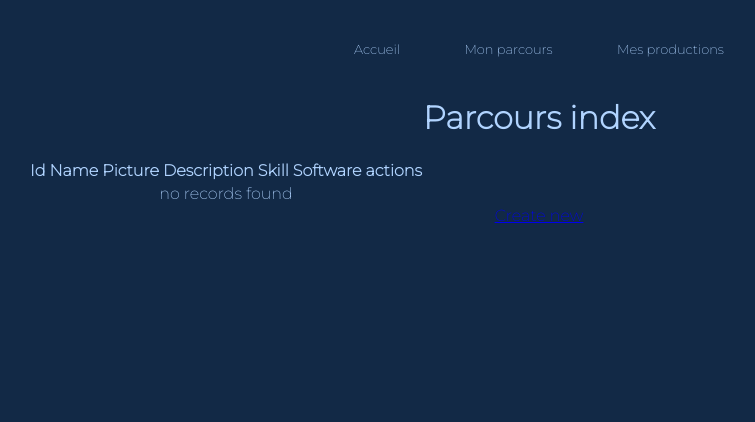
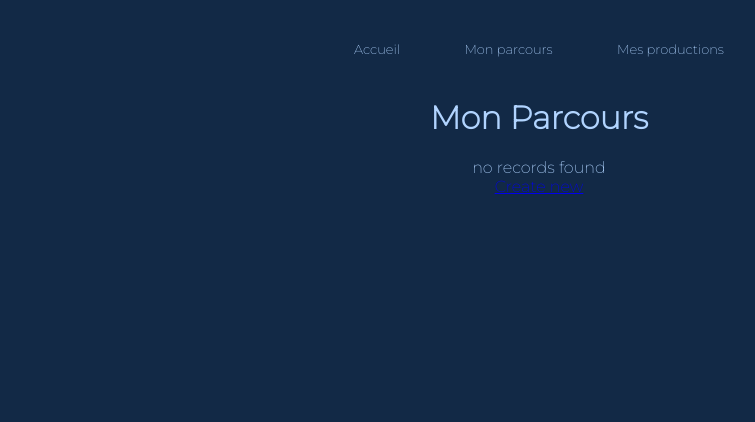
Before and after one commit to Guillaume-Debeire/MonSite, a Symfony app: template MonSite/templates/parcours/index.html.twig in a window 1280 px wide. Shown: the top 422 px of the page, without its empty margins (101-856 px from the left). Run offline with Twig, Linux system fonts and the light colour scheme; the template is opened without the code that fills it, so the values that code supplies are empty; some libraries are stand-ins or nearby versions.

Commit message:
parcours + production

```diff
--- a/MonSite/public/css/style.css
+++ b/MonSite/public/css/style.css
@@ -29,8 +29,14 @@ body {
     font-size: small;
 }
 
+.parcours_index {
+    text-emphasis: none;
+    text-decoration: none;
+    color: rgb(177, 212, 255);
+}
+
 .header a:hover{
-    background-color: rgb(37, 69, 107);
+    background-color: rgb(33, 62, 97);
     color: rgb(255, 255, 255);
     box-shadow: 0px 8px 10px 0px rgb(12, 28, 48);
 }
--- a/MonSite/src/Controller/ParcoursController.php
+++ b/MonSite/src/Controller/ParcoursController.php
@@ -39,7 +39,7 @@ class ParcoursController extends AbstractController
             $entityManager->persist($parcour);
             $entityManager->flush();
 
-            return $this->redirectToRoute('parcours_index');
+            return $this->redirectToRoute('parcours');
         }
 
         return $this->render('parcours/new.html.twig', [
--- a/MonSite/templates/parcours/index.html.twig
+++ b/MonSite/templates/parcours/index.html.twig
@@ -1,36 +1,12 @@
 {% extends 'base.html.twig' %}
 
-{% block title %}Parcours index{% endblock %}
+{% block title %}Mon Parcours{% endblock %}
 
 {% block body %}
-    <h1>Parcours index</h1>
+    <h1>Mon Parcours</h1>
 
-    <table class="table">
-        <thead>
-            <tr>
-                <th>Id</th>
-                <th>Name</th>
-                <th>Picture</th>
-                <th>Description</th>
-                <th>Skill</th>
-                <th>Software</th>
-                <th>actions</th>
-            </tr>
-        </thead>
-        <tbody>
         {% for parcour in parcours %}
-            <tr>
-                <td>{{ parcour.id }}</td>
-                <td>{{ parcour.name }}</td>
-                <td>{{ parcour.picture }}</td>
-                <td>{{ parcour.description }}</td>
-                <td>{{ parcour.skill }}</td>
-                <td>{{ parcour.software }}</td>
-                <td>
-                    <a href="{{ path('parcours_show', {'id': parcour.id}) }}">show</a>
-                    <a href="{{ path('parcours_edit', {'id': parcour.id}) }}">edit</a>
-                </td>
-            </tr>
+            <a class="parcours_index" href="{{ path('parcours_new') }}">{{ parcour.name }}</a>
         {% else %}
             <tr>
                 <td colspan="7">no records found</td>
@@ -38,6 +14,7 @@
         {% endfor %}
         </tbody>
     </table>
-
-    <a href="{{ path('parcours_new') }}">Create new</a>
+    <div>
+        <a href="{{ path('parcours_new') }}">Create new</a>
+    </div>
 {% endblock %}
--- a/MonSite/templates/parcours/new.html.twig
+++ b/MonSite/templates/parcours/new.html.twig
@@ -7,5 +7,5 @@
 
     {{ include('parcours/_form.html.twig') }}
 
-    <a href="{{ path('parcours_index') }}">back to list</a>
+    <a href="{{ path('parcours') }}">back to list</a>
 {% endblock %}
```
Also changed, not shown: MonSite/templates/production/index.html.twig (+3 -19 lines).
